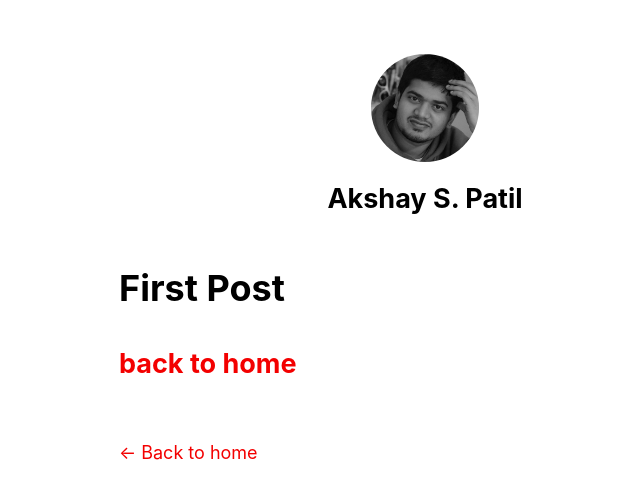
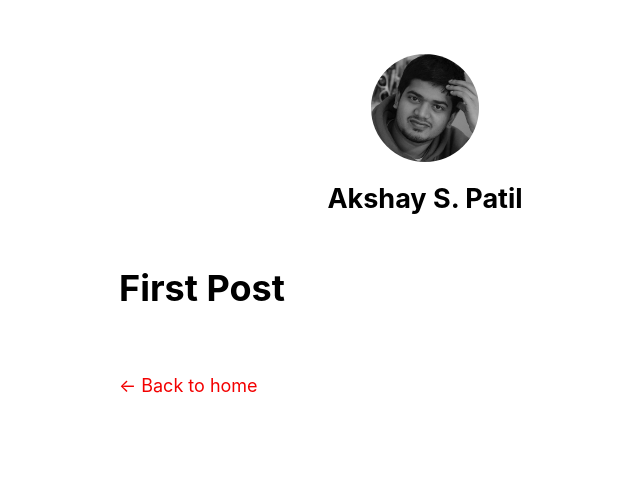
Before and after one commit to akshaypatil26/nextjs-blog, a Next.js app: page /posts/first-post in a window 1280 px wide. Shown: the top 498 px of the page, without its empty margins (215-855 px from the left). Built offline with nearby package versions, Linux system fonts and the light colour scheme.

Commit message:
checkin commit. removed back to home link placed statically on first post page.

```diff
--- a/pages/posts/first-post.js
+++ b/pages/posts/first-post.js
@@ -17,9 +17,10 @@ export default function FirstPost() {
         />
       </Head>
       <h1>First Post</h1>
-      <h2>
+      {/* <h2>
         <Link href="/">back to home</Link>
-      </h2>
+      </h2> */}
+      {/* back to home link placed via layout.js logic  */}
     </Layout>
   );
 }
```
